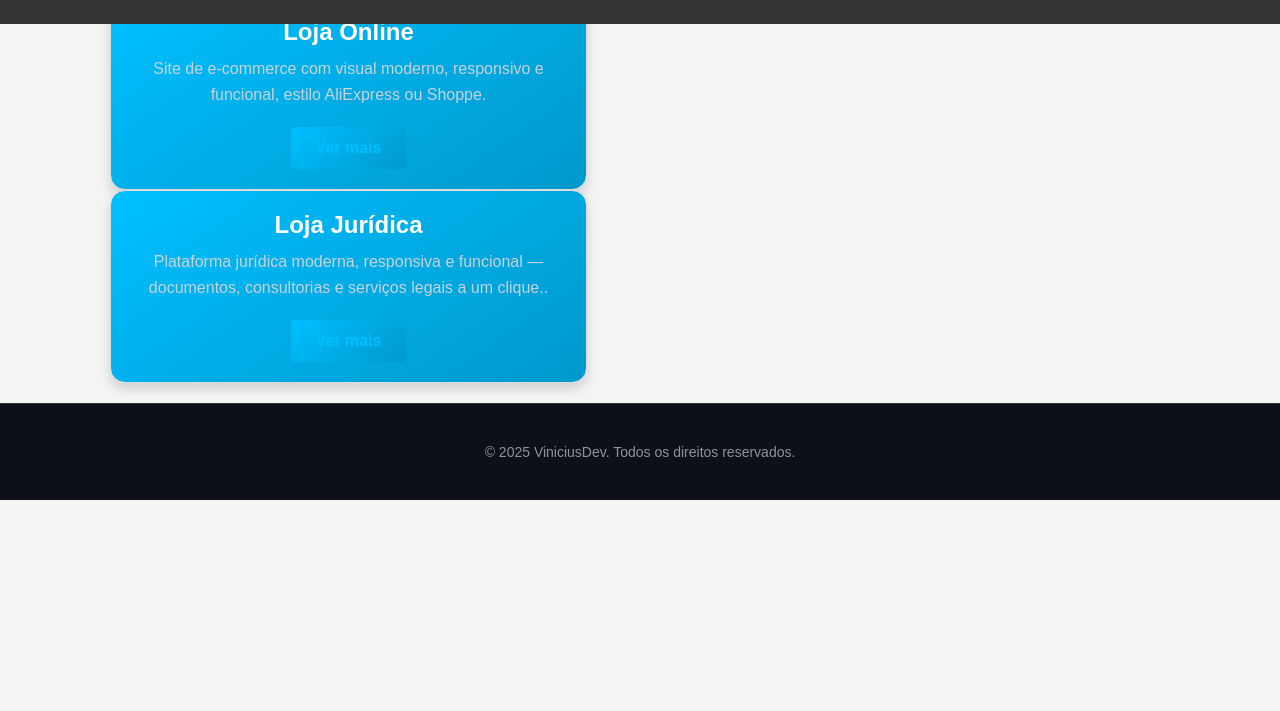
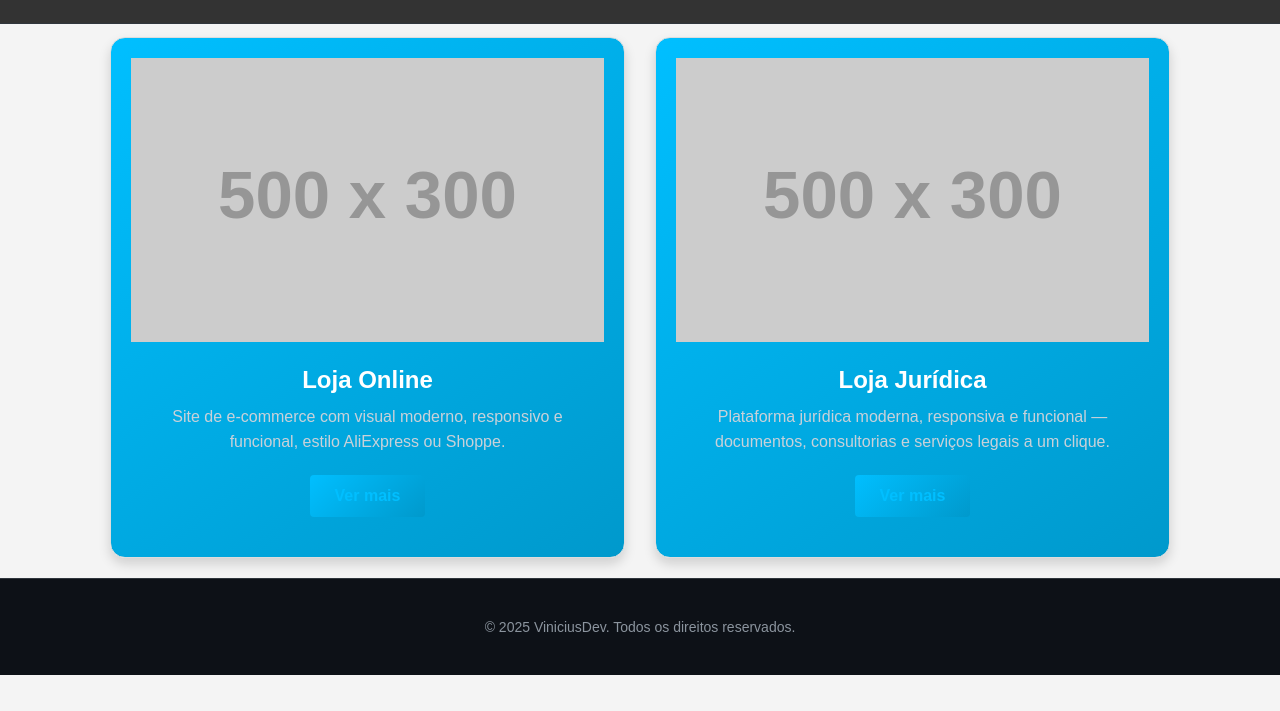
Before and after one commit to viniciusalcoliveira/SITEportfolio, a website: page webapps.html in a window 1280 px wide. Shown: the part 89-800 px from the top of the page. Drawn offline with Linux system fonts and the light colour scheme; placeholder pictures from the web are drawn by us.

Commit message:
Update webapps.html

```diff
--- a/webapps.html
+++ b/webapps.html
@@ -18,17 +18,29 @@
   <main class="container">
     <h2>Web Apps</h2>
     <p>Essa é a página dedicada aos meus projetos de desenvolvimento de aplicações web modernas e funcionais.</p>
-    <!-- Você pode adicionar aqui seus projetos com descrições, imagens e links -->
+
+    <div class="cards-container">
       <div class="card">
+        <div class="card-image">
+          <img src="https://via.placeholder.com/500x300" alt="Loja Online">
+        </div>
+        <div class="card-content">
           <h3>Loja Online</h3>
           <p>Site de e-commerce com visual moderno, responsivo e funcional, estilo AliExpress ou Shoppe.</p>
           <a href="https://viniciusalcoliveira.github.io/loja-online/" target="_blank" class="btn-projeto">Ver mais</a>
         </div>
+      </div>
 
       <div class="card">
+        <div class="card-image">
+          <img src="https://via.placeholder.com/500x300" alt="Loja Jurídica">
+        </div>
+        <div class="card-content">
           <h3>Loja Jurídica</h3>
-      <p>Plataforma jurídica moderna, responsiva e funcional — documentos, consultorias e serviços legais a um clique..</p>
+          <p>Plataforma jurídica moderna, responsiva e funcional — documentos, consultorias e serviços legais a um clique.</p>
           <a href="https://viniciusalcoliveira.github.io/site-juridico/" target="_blank" class="btn-projeto">Ver mais</a>
+        </div>
+      </div>
     </div>
   </main>
 
```
Lines whose indentation alone changed are shown as unchanged.
